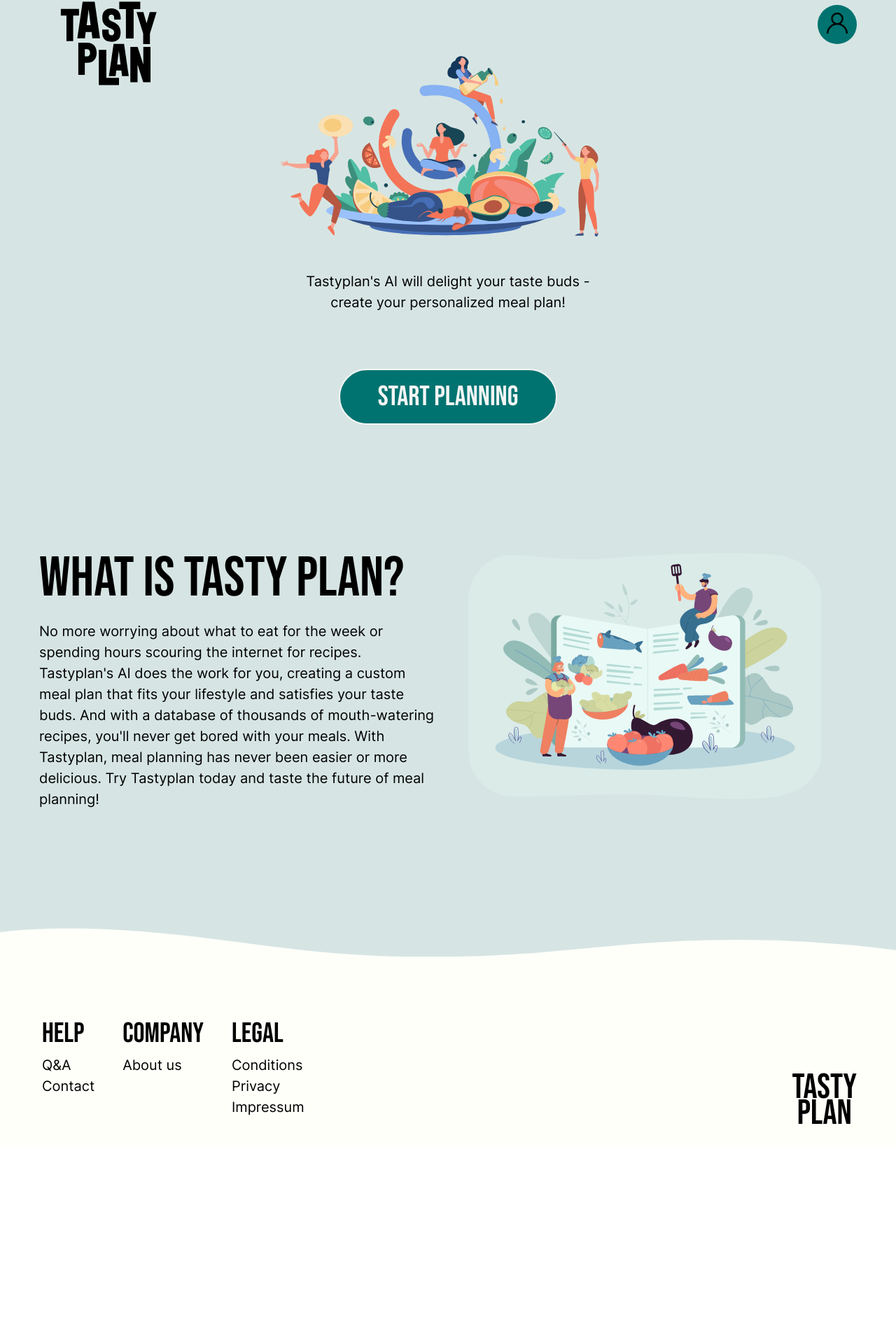
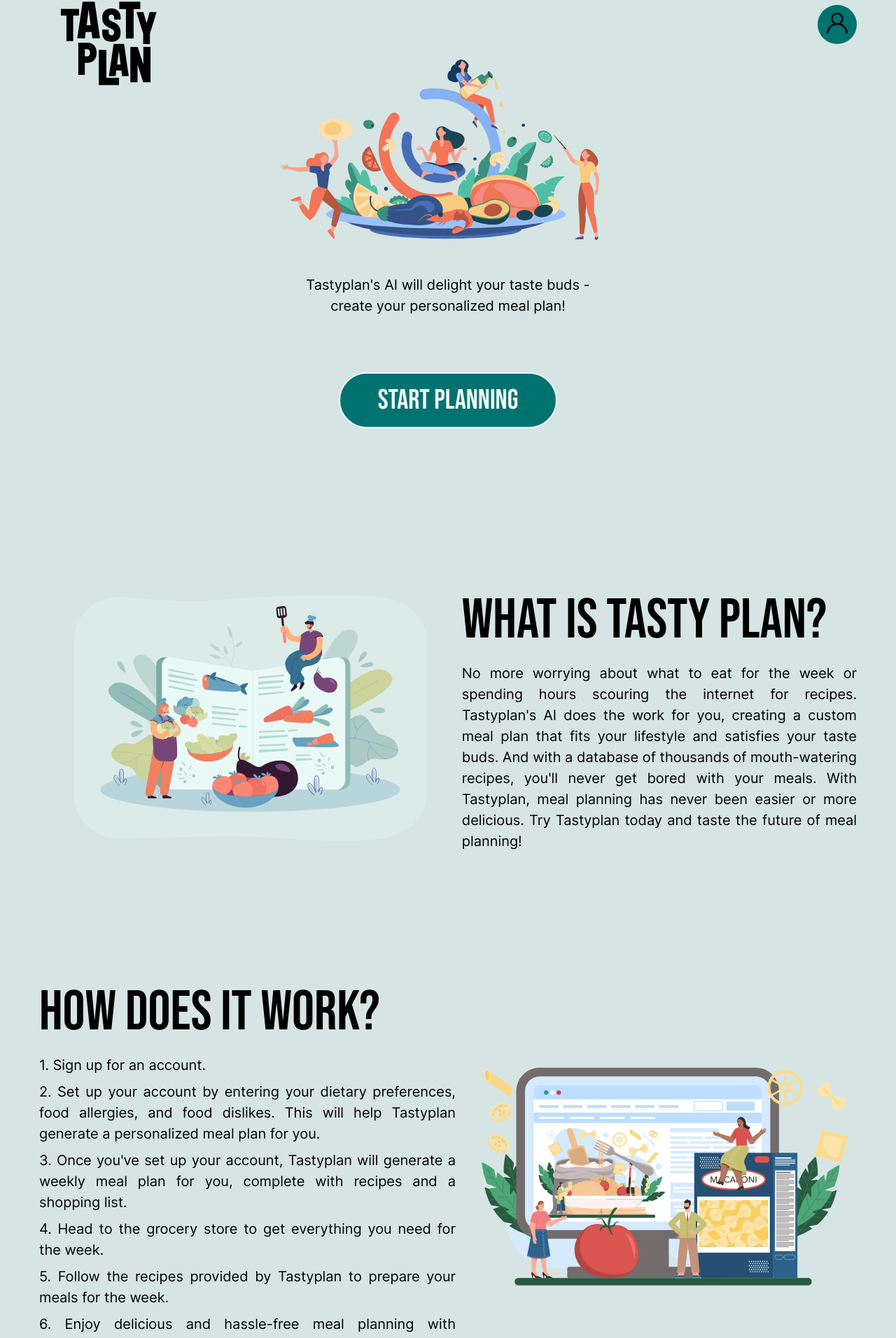
Before and after one commit to fichtnerma/Tastyplan, a Next.js app in the folder frontend/: page / in a window 1280 px wide. Shown: the part 49-1961 px from the top of the page at 70% size. Before the commit the page ends 1686 px from the top, so only its background shows below. Built offline with nearby package versions, Linux system fonts and the light colour scheme.

Commit message:
bug fixed

```diff
--- a/frontend/src/pages/index.tsx
+++ b/frontend/src/pages/index.tsx
@@ -4,10 +4,12 @@ import logo from '../../public/logo.svg';
 import startImg from '../../public/startpageImg.svg';
 import user from '../../public/Icons/Header/user.png';
 import whatIsTasytPlanImg from '../../public/whatIsTastyPlan.svg'
+import testImg from '../../public/anleitung.svg';
 
 export default function index() {
     return (
         <div className="w-full mt-[-20px]">
+            <div className='h-screen'>
                 <div className='flex justify-between'>
                     <div className="flex h-[150px]">
                         <Image src={logo} alt="logo" width={200} height={139} priority />
@@ -18,6 +20,8 @@ export default function index() {
                         </div>
                     </Link>
                 </div>
+                <div className='flex items-center justify-center h-3/5'>
+                    <div>
                         <div className="flex justify-center h-[350px] mt-[-100px]">
                             <Image src={startImg} alt="img" width={600} height={800} priority />
                         </div>
@@ -30,17 +34,41 @@ export default function index() {
                                 </button>
                             </Link>
                         </div>
-            <div className='my-40 flex'>
+                    </div>
+                </div>
+            </div>
+            <div className='mb-40 mt-10 flex'>
+                <div className="flex justify-center h-[400px]">
+                    <Image src={whatIsTasytPlanImg} alt="img" width={1000} height={1200} priority />
+                </div>
                 <div className='w-4/5'>
                     <h2>What is Tasty Plan?</h2>
-                    <p>No more worrying about what to eat for the week or spending hours scouring the internet for recipes.
+                    <p className='text-justify'>No more worrying about what to eat for the week or spending hours scouring the internet for recipes.
                         Tastyplan's AI does the work for you, creating a custom meal plan that fits your lifestyle and satisfies your taste buds.
                         And with a database of thousands of mouth-watering recipes, you'll never get bored with your meals.
                         With Tastyplan, meal planning has never been easier or more delicious. Try Tastyplan today and taste the future of meal planning!
                     </p>
                 </div>
-                <div className="flex justify-center h-[400px]">
-                    <Image src={whatIsTasytPlanImg} alt="img" width={1000} height={1200} priority />
+            </div>
+            <div className='mb-40 mt-10 flex'>
+
+                <div className='w-4/5'>
+                    <h2>How does it work?</h2>
+                    <p className='text-justify mb-2'>1. Sign up for an account.
+                    </p>
+                    <p className='text-justify mb-2'>2. Set up your account by entering your dietary preferences, food allergies, and food dislikes. This will help Tastyplan generate a personalized meal plan for you.
+                    </p>
+                    <p className='text-justify mb-2'>3. Once you've set up your account, Tastyplan will generate a weekly meal plan for you, complete with recipes and a shopping list.
+                    </p>
+                    <p className='text-justify mb-2'>4. Head to the grocery store to get everything you need for the week.
+                    </p>
+                    <p className='text-justify mb-2'>5. Follow the recipes provided by Tastyplan to prepare your meals for the week.
+                    </p>
+                    <p className='text-justify mb-2'>6. Enjoy delicious and hassle-free meal planning with Tastyplan!
+                    </p>
+                </div>
+                <div className="flex justify-center h-[600px]">
+                    <Image src={testImg} alt="img" width={900} height={1200} priority />
                 </div>
             </div>
         </div>
--- a/frontend/src/styles/globals.scss
+++ b/frontend/src/styles/globals.scss
@@ -161,7 +161,7 @@ p {
         }
     }
 
-    .swiper-horizontal > .swiper-scrollbar,
+    .swiper-horizontal>.swiper-scrollbar,
     .swiper-scrollbar.swiper-scrollbar-horizontal {
         bottom: var(--swiper-scrollbar-bottom, 0px) !important;
         background-color: var(--green-light) !important;
```
Also changed, not shown: frontend/public/anleitung.svg (added). Lines whose indentation alone changed are shown as unchanged.
